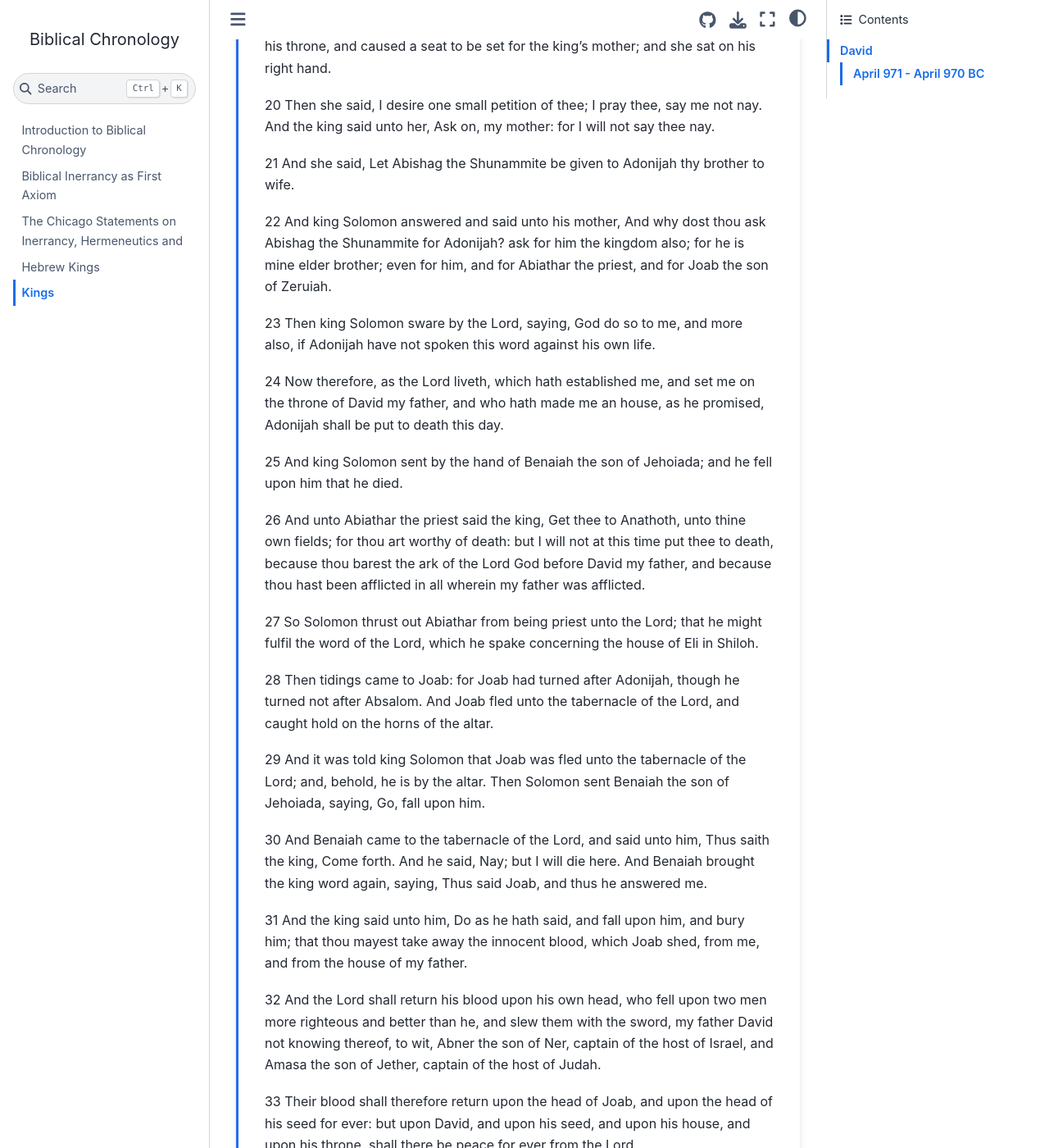
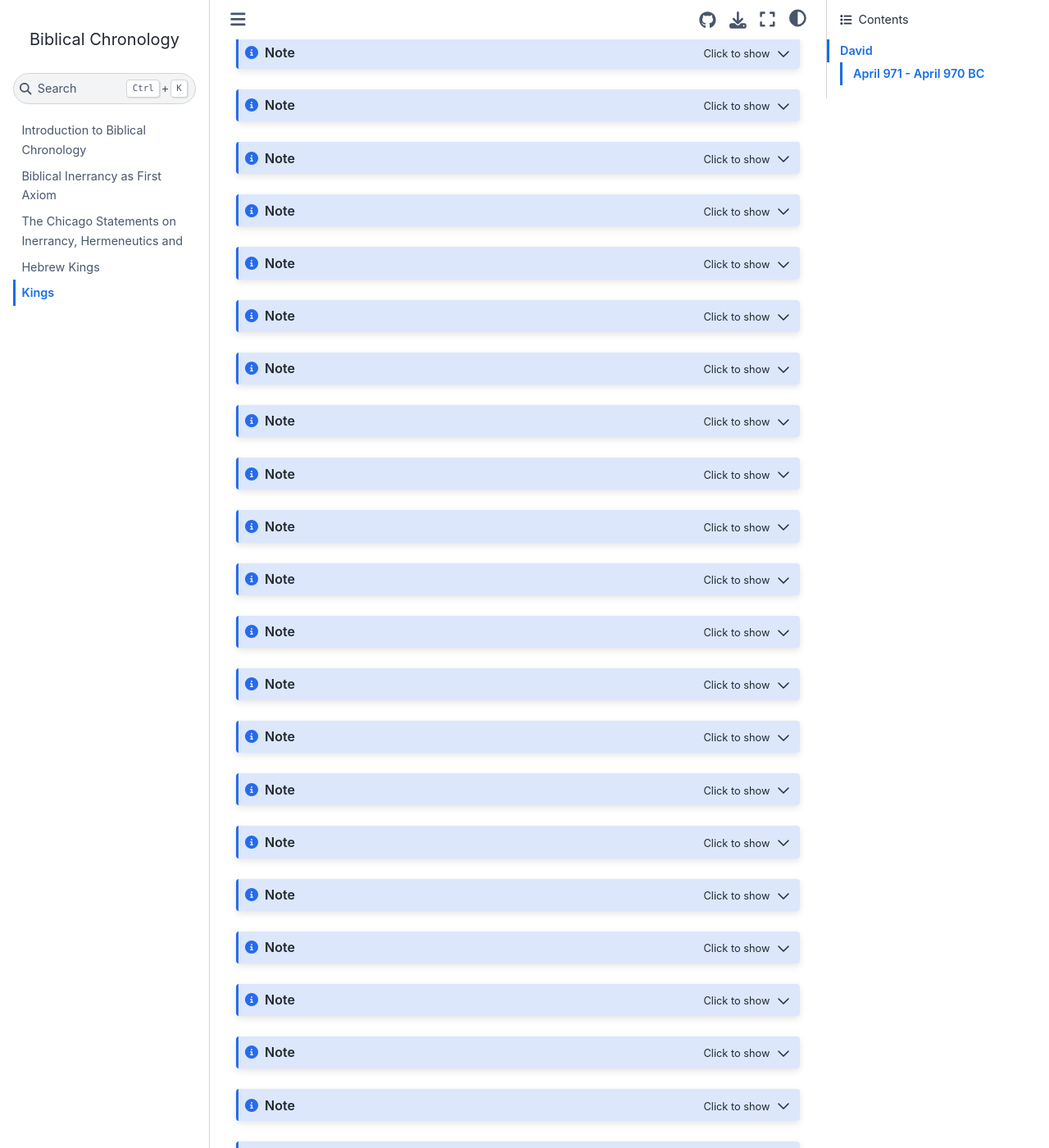
Before and after one commit to FrankHubeny/BiblicalChronology, a Jupyter Book: the page built from Kings.md, in a window 1280 px wide and 1400 px high, scrolled down 1703 px. Shown: the whole window at 82% size. Built offline with Jupyter Book 1.0.4 settings and Sphinx 7.4.7 and the Sphinx Book theme 1.1.4, drawn with Linux system fonts in a browser that asks for light colours; pages that are not in the unit, such as notebooks, are missing from menus; cross-references to code outside the pages are shown as plain code; some of the changed text lies outside the part shown.

Commit message:
Kings formatted

````diff
--- a/Kings.md
+++ b/Kings.md
@@ -972,8 +975,7 @@ External synchronism with ANE.
 ```
 
 ```{note} Jeroboam
-
-Testing this abbreviation CMI.  CMI
+:class: dropdown
 
 >1 Kings 14:20 (KJV)
 >And the days which Jeroboam reigned were `two and twenty years`: and he slept with his fathers,
@@ -1265,6 +1267,9 @@ Unknown
 :::
 ```
 
+```{note} Abijam (Judah)
+:class: dropdown
+
 :::{note} 1 Kings 15:1-8
 :class: dropdown
 **1 Kings 15**
@@ -1285,6 +1290,10 @@ Unknown
 
 8 And Abijam slept with his fathers; and they buried him in the city of David: and Asa his son reigned in his stead.
 :::
+```
+
+```{note} Asa (Judah)
+:class: dropdown
 
 :::{note} 1 Kings 15:9-24
 :class: dropdown
@@ -1321,6 +1330,10 @@ Unknown
 
 24 And Asa slept with his fathers, and was buried with his fathers in the city of David his father: and Jehoshaphat his son reigned in his stead.
 :::
+```
+
+```{note} Nadab (Israel)
+:class: dropdown
 
 :::{note} 1 Kings 15:25-32
 :class: dropdown
@@ -1341,6 +1354,10 @@ Unknown
 
 32 And there was war between Asa and Baasha king of Israel all their days.
 :::
+```
+
+```{note} Baasha (Israel)
+:class: dropdown
 
 :::{note} 1 Kings 15:33 - 16:7
 :class: dropdown
@@ -1365,6 +1382,10 @@ Unknown
 
 7 And also by the hand of the prophet Jehu the son of Hanani came the word of the Lord against Baasha, and against his house, even for all the evil that he did in the sight of the Lord, in provoking him to anger with the work of his hands, in being like the house of Jeroboam; and because he killed him.
 :::
+```
+
+```{note} Elah (Israel)
+:class: dropdown
 
 :::{note} 1 Kings 16:8-14
 :class: dropdown
@@ -1382,6 +1403,10 @@ Unknown
 
 14 Now the rest of the acts of Elah, and all that he did, are they not written in the book of the chronicles of the kings of Israel?
 :::
+```
+
+```{note} Zimri (Israel)
+:class: dropdown
 
 :::{note} 1 Kings 16:15-20
 :class: dropdown
@@ -1397,6 +1422,10 @@ Unknown
 
 20 Now the rest of the acts of Zimri, and his treason that he wrought, are they not written in the book of the chronicles of the kings of Israel?
 :::
+```
+
+```{note} Tibni vs Omri (Israel)
+:class: dropdown
 
 :::{note} 1 Kings 16:21-22
 :class: dropdown
@@ -1404,6 +1433,10 @@ Unknown
 
 22 But the people that followed Omri prevailed against the people that followed Tibni the son of Ginath: so Tibni died, and Omri reigned.
 :::
+```
+
+```{note} Omri (Israel)
+:class: dropdown
 
 :::{note} 1 Kings 16:23-28
 :class: dropdown
@@ -1419,6 +1452,10 @@ Unknown
 
 28 So Omri slept with his fathers, and was buried in Samaria: and Ahab his son reigned in his stead.
 :::
+```
+
+```{note} Ahab (Israel)
+:class: dropdown
 
 :::{note} 1 Kings 16:29 - 22:40
 :class: dropdown
@@ -1852,6 +1889,10 @@ Unknown
 
 40 So Ahab slept with his fathers; and Ahaziah his son reigned in his stead.
 :::
+```
+
+```{note} Jehoshaphat (Judah)
+:class: dropdown
 
 :::{note} 1 Kings 22:41-51
 :class: dropdown
@@ -1877,9 +1918,15 @@ Unknown
 
 51 Ahaziah the son of Ahab began to reign over Israel in Samaria the seventeenth year of Jehoshaphat king of Judah, and reigned two years over Israel.
 :::
+```
+
+```{note} Ahaziah (Israel)
+:class: dropdown
 
 :::{note} 1 Kings 22:52 - 2 Kings 2:25
 :class: dropdown
+51 Ahaziah the son of Ahab began to reign over Israel in Samaria the seventeenth year of Jehoshaphat king of Judah, and reigned two years over Israel.
+
 52 And he did evil in the sight of the Lord, and walked in the way of his father, and in the way of his mother, and in the way of Jeroboam the son of Nebat, who made Israel to sin:
 
 53 For he served Baal, and worshipped him, and provoked to anger the Lord God of Israel, according to all that his father had done.
@@ -1974,6 +2021,10 @@ Unknown
 
 25 And he went from thence to mount Carmel, and from thence he returned to Samaria.
 :::
+```
+
+```{note} Jehoram (Israel)
+:class: dropdown
 
 :::{note} 2 Kings 3:1 - 8:15
 :class: dropdown
@@ -2321,10 +2372,14 @@ Unknown
 
 15 And it came to pass on the morrow, that he took a thick cloth, and dipped it in water, and spread it on his face, so that he died: and Hazael reigned in his stead.
 :::
+```
+
+```{note} Jehoram (Judah)
+:class: dropdown
 
 :::{note} 2 Kings 8:16-24
 :class: dropdown
-16 And in the fifth year of Joram the son of Ahab king of Israel, Jehoshaphat being then king of Judah, Jehoram the son of Je hoshaphat king of Judah began to reign.
+16 And in the fifth year of Joram the son of Ahab king of Israel, Jehoshaphat being then king of Judah, Jehoram the son of Jehoshaphat king of Judah began to reign.
 
 17 Thirty and two years old was he when he began to reign; and he reigned eight years in Jerusalem.
 
@@ -2342,6 +2397,10 @@ Unknown
 
 24 And Joram slept with his fathers, and was buried with his fathers in the city of David: and Ahaziah his son reigned in his stead.
 :::
+```
+
+```{note} Ahaziah son of Jehoram (Israel)
+:class: dropdown
 
 :::{note} 2 Kings 8:25 - 9:29
 :class: dropdown
@@ -2415,6 +2474,10 @@ Unknown
 
 29 And in the eleventh year of Joram the son of Ahab began Ahaziah to reign over Judah.
 :::
+```
+
+```{note} Jehu (Israel)
+:class: dropdown
 
 :::{note} 2 Kings 9:30 - 10:36
 :class: dropdown
@@ -2508,6 +2571,10 @@ Unknown
 
 36 And the time that Jehu reigned over Israel in Samaria was twenty and eight years.
 :::
+```
+
+```{note} Athaliah (Judah)
+:class: dropdown
 
 :::{note} 2 Kings 11:1-21
 :class: dropdown
@@ -2555,6 +2622,10 @@ Unknown
 
 21 Seven years old was Jehoash when he began to reign.
 :::
+```
+
+```{note} Jehoash (Judah)
+:class: dropdown
 
 :::{note} 2 Kings 12:1-21
 :class: dropdown
@@ -2602,6 +2673,10 @@ Unknown
 
 21 For Jozachar the son of Shimeath, and Jehozabad the son of Shomer, his servants, smote him, and he died; and they buried him with his fathers in the city of David: and Amaziah his son reigned in his stead.
 :::
+```
+
+```{note} Jehoahaz (Israel)
+:class: dropdown
 
 :::{note} 2 Kings 13:1-10
 :class: dropdown
@@ -2627,9 +2702,15 @@ Unknown
 
 10 In the thirty and seventh year of Joash king of Judah began Jehoash the son of Jehoahaz to reign over Israel in Samaria, and reigned sixteen years.
 :::
+```
+
+```{note} Jehoash (Israel)
+:class: dropdown
 
 :::{note} 2 Kings 13:11-25
 :class: dropdown
+10 In the thirty and seventh year of Joash king of Judah began Jehoash the son of Jehoahaz to reign over Israel in Samaria, and reigned sixteen years.
+
 11 And he did that which was evil in the sight of the Lord; he departed not from all the sins of Jeroboam the son of Nebat, who made Israel sin: but he walked therein.
 
 12 And the rest of the acts of Joash, and all that he did, and his might wherewith he fought against Amaziah king of Judah, are they not written in the book of the chronicles of the kings of Israel?
@@ -2660,6 +2741,10 @@ Unknown
 
 25 And Jehoash the son of Jehoahaz took again out of the hand of Benhadad the son of Hazael the cities, which he had taken out of the hand of Jehoahaz his father by war. Three times did Joash beat him, and recovered the cities of Israel.
 :::
+```
+
+```{note} Amaziah (Judah)
+:class: dropdown
 
 :::{note} 2 Kings 14:1-22
 :class: dropdown
@@ -2709,6 +2794,10 @@ Unknown
 
 22 He built Elath, and restored it to Judah, after that the king slept with his fathers.
 :::
+```
+
+```{note} Jeroboam II (Israel)
+:class: dropdown
 
 :::{note} 2 Kings 14:23-29
 :class: dropdown
@@ -2726,6 +2815,10 @@ Unknown
 
 29 And Jeroboam slept with his fathers, even with the kings of Israel; and Zachariah his son reigned in his stead.
 :::
+```
+
+```{note} Azariah (Judah)
+:class: dropdown
 
 :::{note} 2 Kings 15:1-7
 :class: dropdown
@@ -2745,6 +2838,10 @@ Unknown
 
 7 So Azariah slept with his fathers; and they buried him with his fathers in the city of David: and Jotham his son reigned in his stead.
 :::
+```
+
+```{note} Zachariah (Israel)
+:class: dropdown
 
 :::{note} 2 Kings 15:8-12
 :class: dropdown
@@ -2758,6 +2855,10 @@ Unknown
 
 12 This was the word of the Lord which he spake unto Jehu, saying, Thy sons shall sit on the throne of Israel unto the fourth generation. And so it came to pass.
 :::
+```
+
+```{note} Shallum (Israel)
+:class: dropdown
 
 :::{note} 2 Kings 15:13-15
 :class: dropdown
@@ -2767,6 +2868,10 @@ Unknown
 
 15 And the rest of the acts of Shallum, and his conspiracy which he made, behold, they are written in the book of the chronicles of the kings of Israel.
 :::
+```
+
+```{note} Menahem (Israel)
+:class: dropdown
 
 :::{note} 2 Kings 15:16-22
 :class: dropdown
@@ -2784,6 +2889,10 @@ Unknown
 
 22 And Menahem slept with his fathers; and Pekahiah his son reigned in his stead.
 :::
+```
+
+```{note} Pekahiah (Israel)
+:class: dropdown
 
 :::{note} 2 Kings 15:23-26
 :class: dropdown
@@ -2795,6 +2904,10 @@ Unknown
 
 26 And the rest of the acts of Pekahiah, and all that he did, behold, they are written in the book of the chronicles of the kings of Israel.
 :::
+```
+
+```{note} Pekah (Israel)
+:class: dropdown
 
 :::{note} 2 Kings 15:27-31
 :class: dropdown
@@ -2808,6 +2921,10 @@ Unknown
 
 31 And the rest of the acts of Pekah, and all that he did, behold, they are written in the book of the chronicles of the kings of Israel.
 :::
+```
+
+```{note} Jotham (Judah)
+:class: dropdown
 
 :::{note} 2 Kings 15:32-38
 :class: dropdown
@@ -2825,6 +2942,10 @@ Unknown
 
 38 And Jotham slept with his fathers, and was buried with his fathers in the city of David his father: and Ahaz his son reigned in his stead.
 :::
+```
+
+```{note} Ahaz (Judah)
+:class: dropdown
 
 :::{note} 2 Kings 16:1-20
 :class: dropdown
@@ -2870,6 +2991,10 @@ Unknown
 
 20 And Ahaz slept with his fathers, and was buried with his fathers in the city of David: and Hezekiah his son reigned in his stead.
 :::
+```
+
+```{note} Hoshea (Israel)
+:class: dropdown
 
 :::{note} 2 Kings 17:1-41
 :class: dropdown
@@ -2957,6 +3082,10 @@ Unknown
 
 41 So these nations feared the Lord, and served their graven images, both their children, and their children's children: as did their fathers, so do they unto this day.
 :::
+```
+
+```{note} Hezekiah (Judah)
+:class: dropdown
 
 :::{note} 2 Kings 18:1 - 20:21
 :class: dropdown
@@ -3156,6 +3285,10 @@ Unknown
 
 21 And Hezekiah slept with his fathers: and Manasseh his son reigned in his stead.
 :::
+```
+
+```{note} Manasseh (Judah)
+:class: dropdown
 
 :::{note} 2 Kings 21:1-18
 :class: dropdown
@@ -3197,6 +3330,10 @@ Unknown
 
 18 And Manasseh slept with his fathers, and was buried in the garden of his own house, in the garden of Uzza: and Amon his son reigned in his stead.
 :::
+```
+
+```{note} Amon (Judah)
+:class: dropdown
 
 :::{note} 2 Kings 21:19-26
 :class: dropdown
@@ -3216,6 +3353,10 @@ Unknown
 
 26 And he was buried in his sepulchre in the garden of Uzza: and Josiah his son reigned in his stead.
 :::
+```
+
+```{note} Josiah (Judah)
+:class: dropdown
 
 :::{note} 2 Kings 22:1 - 23:30
 :class: dropdown
@@ -3323,6 +3464,10 @@ Unknown
 
 30 And his servants carried him in a chariot dead from Megiddo, and brought him to Jerusalem, and buried him in his own sepulchre. And the people of the land took Jehoahaz the son of Josiah, and anointed him, and made him king in his father's stead.
 :::
+```
+
+```{note} Jehoahaz (Judah)
+:class: dropdown
 
 :::{note} 2 Kings 23:30-36
 :class: dropdown
@@ -3338,9 +3483,15 @@ Unknown
 
 36 Jehoiakim was twenty and five years old when he began to reign; and he reigned eleven years in Jerusalem. And his mother's name was Zebudah, the daughter of Pedaiah of Rumah.
 :::
+```
+
+```{note} Jehoiakim (Judah)
+:class: dropdown
 
 :::{note} 2 Kings 23:36 - 24:7
 :class: dropdown
+36 Jehoiakim was twenty and five years old when he began to reign; and he reigned eleven years in Jerusalem. And his mother's name was Zebudah, the daughter of Pedaiah of Rumah.
+
 37 And he did that which was evil in the sight of the Lord, according to all that his fathers had done.
 
 **2 Kings 24**
@@ -3359,6 +3510,10 @@ Unknown
 
 7 And the king of Egypt came not again any more out of his land: for the king of Babylon had taken from the river of Egypt unto the river Euphrates all that pertained to the king of Egypt.
 :::
+```
+
+```{note} Jehoiachin (Judah)
+:class: dropdown
 
 :::{note} 2 Kings 24:8-17
 :class: dropdown
@@ -3382,6 +3537,10 @@ Unknown
 
 17 And the king of Babylon made Mattaniah his father's brother king in his stead, and changed his name to Zedekiah.
 :::
+```
+
+```{note} Zedekiah (Judah)
+:class: dropdown
 
 :::{note} 2 Kings 24:18 - 25:7
 :class: dropdown
@@ -3407,6 +3566,10 @@ Unknown
 
 7 And they slew the sons of Zedekiah before his eyes, and put out the eyes of Zedekiah, and bound him with fetters of brass, and carried him to Babylon.
 :::
+```
+
+```{note} Nebuchadnezzar Destroys Temple
+:class: dropdown
 
 :::{note} 2 Kings 25:8-30
 :class: dropdown
@@ -3456,3 +3619,4 @@ Unknown
 
 30 And his allowance was a continual allowance given him of the king, a daily rate for every day, all the days of his life.
 :::
+```
````
Also changed, not shown: other parts of Kings.md (+3 -0 lines).
